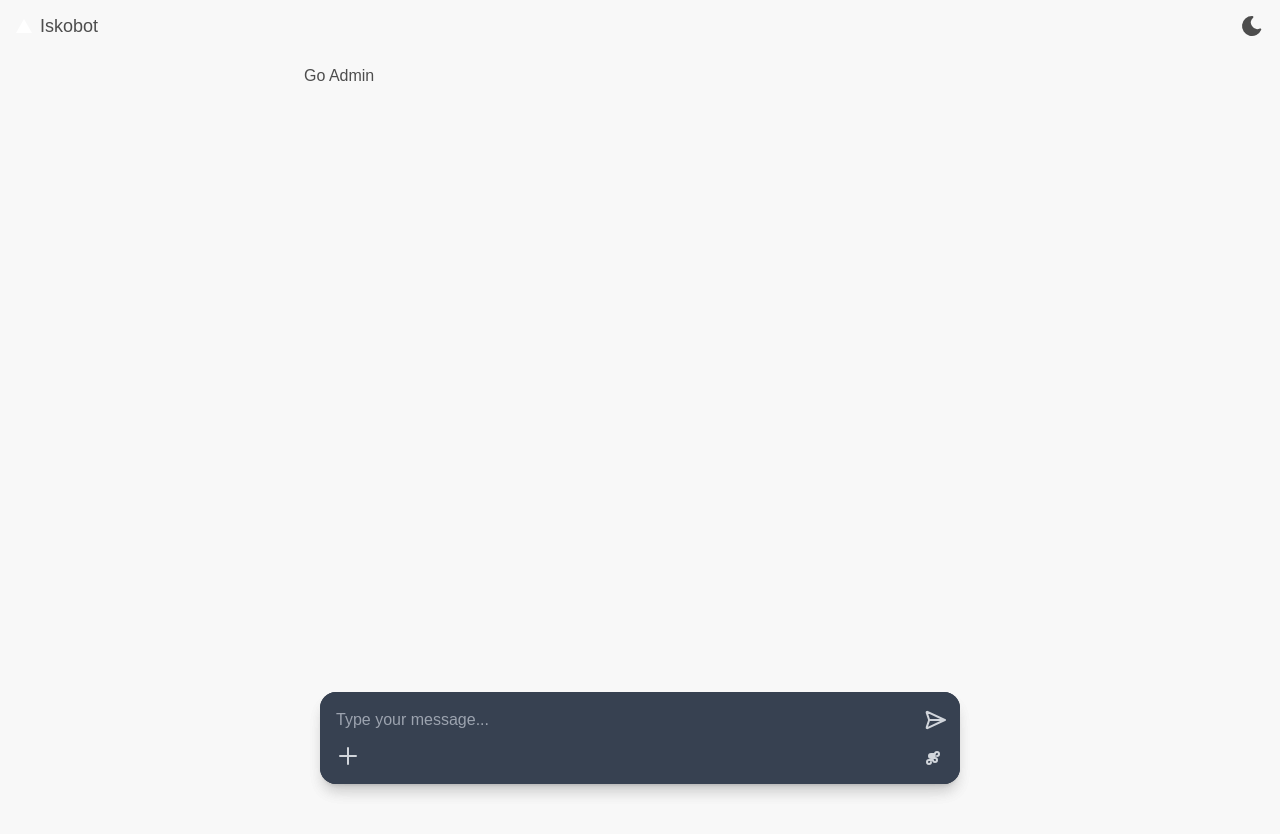
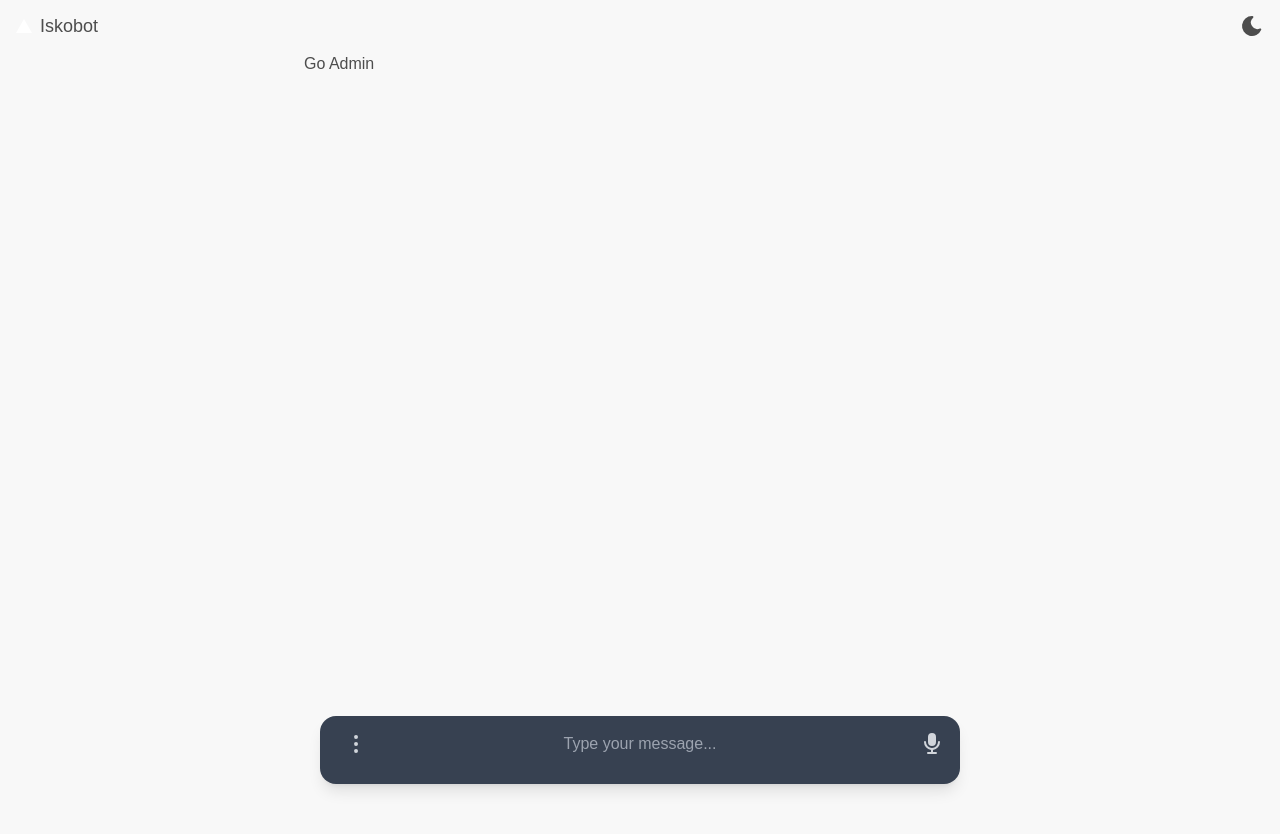
Before and after one commit to SiegfredLorelle/iskobot-ui, a Next.js app: page / in a window 1280 px wide. Shown: the top 834 px of the page. Built offline with nearby package versions, Linux system fonts and the light colour scheme.

Commit message:
Add more icons in controls for better visuals

```diff
--- a/src/app/(chat)/components/Controls.tsx
+++ b/src/app/(chat)/components/Controls.tsx
@@ -1,7 +1,7 @@
 "use client";
 
 import { useState } from "react";
-import { IconSend } from "@tabler/icons-react";
+import { IconSend, IconMicrophoneFilled, IconDotsVertical } from "@tabler/icons-react";
 import { useChat } from "@/app/(chat)/hooks/useChat";
 import { ControlsProps } from "@/app/(chat)/types/ControlsProps";
 
@@ -42,26 +42,41 @@ export default function Controls({ addUserChat, addBotChat }: ControlsProps) {
       <div className="flex flex-col items-center bg-gray-700 rounded-2xl px-4 py-4 shadow-lg">
         {/* Input Field */}
         <div className="flex items-center w-full">
+          {!message ?
+            <button
+              onClick={handleSend}
+              className="ml-2 text-gray-300 hover:text-white"
+            >
+              <IconDotsVertical className="w-6 h-6" />
+            </button> :
+            null
+          }
           <input
+            autoFocus
             type="text"
             placeholder="Type your message..."
             value={message}
             onChange={handleInputChange}
             onKeyDown={handleKeyDown}
-            className="flex-grow bg-gray-700 text-gray-300 placeholder-gray-400 focus:outline-none"
+            className="flex-grow bg-gray-700 text-gray-300 text-center placeholder-gray-400 focus:outline-none"
+
           />
           <button
             onClick={handleSend}
             className="ml-2 text-gray-300 hover:text-white"
           >
-            <IconSend className="w-6 h-6 rotate-45" />
+            {
+            message ?
+              <IconSend className="w-6 h-6" /> :
+              <IconMicrophoneFilled className="w-6 h-6" />
+            }
           </button>
         </div>
 
         {/* Chatbox Buttons */}
         <div className="flex items-center justify-between w-full mt-3">
           <button className="text-gray-300 hover:text-white">
-            <svg
+            {/* <svg
               xmlns="http://www.w3.org/2000/svg"
               fill="none"
               viewBox="0 0 24 24"
@@ -74,10 +89,10 @@ export default function Controls({ addUserChat, addBotChat }: ControlsProps) {
                 strokeLinejoin="round"
                 d="M12 4v16m8-8H4"
               />
-            </svg>
+            </svg> */}
           </button>
           <button className="text-gray-300 hover:text-white">
-            <svg
+            {/* <svg
               xmlns="http://www.w3.org/2000/svg"
               fill="none"
               viewBox="0 0 24 24"
@@ -90,7 +105,7 @@ export default function Controls({ addUserChat, addBotChat }: ControlsProps) {
                 strokeLinejoin="round"
                 d="M9 12h6m2 0a2 2 0 10-2-2h-4a2 2 0 100 4h4a2 2 0 11-2 2H9a2 2 0 102 2"
               />
-            </svg>
+            </svg> */}
           </button>
         </div>
       </div>
--- a/src/app/layout.tsx
+++ b/src/app/layout.tsx
@@ -1,7 +1,6 @@
 import type { Metadata } from "next";
 import "./globals.css";
 import Header from "@/components/layout/Header";
-import Footer from "@/components/layout/Footer";
 import { Providers } from "@/app/providers";
 
 export const metadata: Metadata = {
@@ -26,7 +25,6 @@ export default function RootLayout({
       <body className={"antialiased"}>
         <Providers>
           <Header />
-          <Footer />
           {children}
         </Providers>
       </body>
--- a/src/components/chat/ChatInput.tsx
+++ /dev/null
@@ -1,93 +0,0 @@
-"use client";
-
-import { useState } from "react";
-import { IconSend } from "@tabler/icons-react";
-import { useChat } from "@/app/(chat)/hooks/useChat";
-
-export default function ChatInput() {
-  const [message, setMessage] = useState("");
-  const { getBotResponse, isLoading, error } = useChat();
-
-  const handleInputChange = (e: React.ChangeEvent<HTMLInputElement>) => {
-    setMessage(e.target.value);
-  };
-
-  const handleSend = async () => {
-    if (message.trim() === "") return;
-
-    try {
-      const response = await getBotResponse(message);
-      console.log(response);
-      setMessage(""); // Clear input after successful send
-    } catch (err) {
-      // Error state is already handled in the hook
-      console.error("Failed to send message:", err);
-    }
-  };
-
-  const handleKeyDown = (e: React.KeyboardEvent<HTMLInputElement>) => {
-    if (e.key === "Enter" && message.trim() !== "") {
-      handleSend();
-    }
-  };
-
-  return (
-    <div className="fixed bottom-4 left-1/2 transform -translate-x-1/2 w-full max-w-2xl px-4">
-      <div className="flex flex-col items-center bg-gray-700 rounded-2xl px-4 py-4 shadow-lg">
-        {/* Input Field */}
-        <div className="flex items-center w-full">
-          <input
-            type="text"
-            placeholder="Type your message..."
-            value={message}
-            onChange={handleInputChange}
-            onKeyDown={handleKeyDown}
-            className="flex-grow bg-gray-700 text-gray-300 placeholder-gray-400 focus:outline-none"
-          />
-          <button
-            onClick={handleSend}
-            className="ml-2 text-gray-300 hover:text-white"
-          >
-            <IconSend className="w-6 h-6 rotate-45" />
-          </button>
-        </div>
-
-        {/* Chatbox Buttons */}
-        <div className="flex items-center justify-between w-full mt-3">
-          <button className="text-gray-300 hover:text-white">
-            <svg
-              xmlns="http://www.w3.org/2000/svg"
-              fill="none"
-              viewBox="0 0 24 24"
-              strokeWidth={2}
-              stroke="currentColor"
-              className="w-6 h-6"
-            >
-              <path
-                strokeLinecap="round"
-                strokeLinejoin="round"
-                d="M12 4v16m8-8H4"
-              />
-            </svg>
-          </button>
-          <button className="text-gray-300 hover:text-white">
-            <svg
-              xmlns="http://www.w3.org/2000/svg"
-              fill="none"
-              viewBox="0 0 24 24"
-              strokeWidth={2}
-              stroke="currentColor"
-              className="w-6 h-6"
-            >
-              <path
-                strokeLinecap="round"
-                strokeLinejoin="round"
-                d="M9 12h6m2 0a2 2 0 10-2-2h-4a2 2 0 100 4h4a2 2 0 11-2 2H9a2 2 0 102 2"
-              />
-            </svg>
-          </button>
-        </div>
-      </div>
-    </div>
-  );
-}
--- a/src/components/layout/Footer.tsx
+++ /dev/null
@@ -1,9 +0,0 @@
-import ChatInput from "@/components/chat/ChatInput"; // Adjust the import path as needed
-
-export default function Footer() {
-  return (
-    <footer className="flex items-center justify-center">
-      <ChatInput />
-    </footer>
-  );
-}
```
